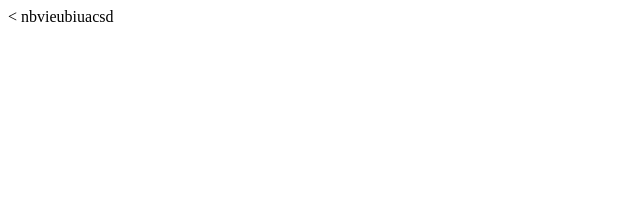
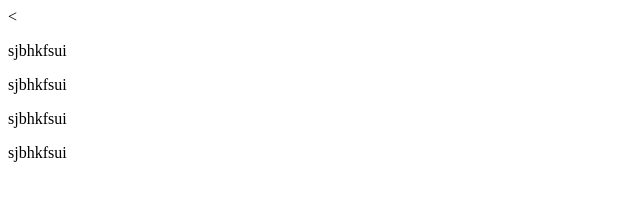
Before and after one commit to lixuandada/lixuandada.github.io, a plain HTML site: page index.html in a window 1280 px wide. Shown: the whole page, without its empty margins (0-640 px from the left). Drawn offline with Linux system fonts and the light colour scheme.

Commit message:
ddddddddddd

```diff
--- a/index.html
+++ b/index.html
@@ -5,7 +5,11 @@
 	<title></title>
 </head>
 <body>
-nbvieubiuacsd
+
+<p>sjbhkfsui</p>
+<p>sjbhkfsui</p>
+<p>sjbhkfsui</p>
+<p>sjbhkfsui</p>
 
 </body>
 </html>
```
